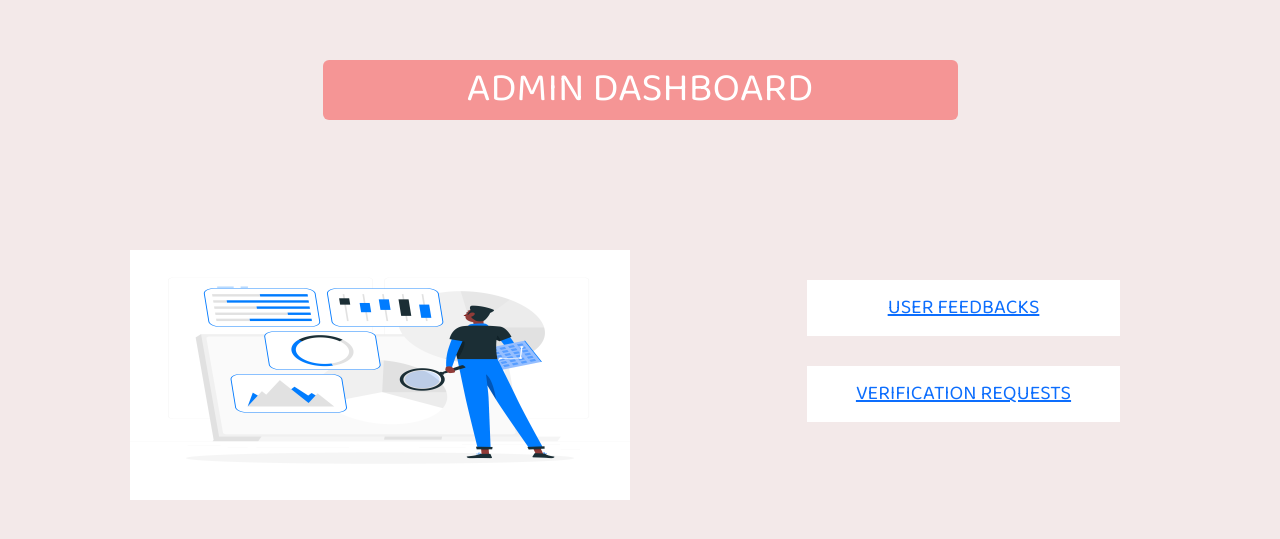
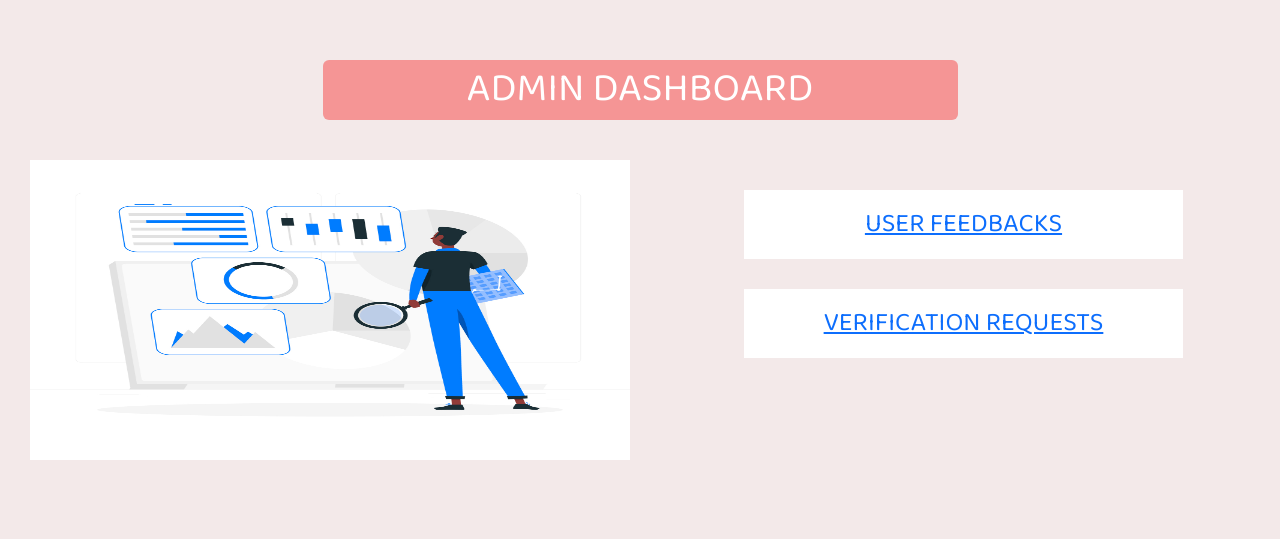
Before and after one commit to hritika1025/Blood_Donation_Management_System, a Flask app: page /admin_dashboard in a window 1280 px wide. Shown: the part 82-621 px from the top of the page. Run offline with Flask 2, Linux system fonts and the light colour scheme; some libraries are stand-ins or nearby versions.

Commit message:
Made the changes.

```diff
--- a/static/css/admin_dashboard2.css
+++ b/static/css/admin_dashboard2.css
@@ -143,11 +143,12 @@ body{
 .links{
     margin: auto;
     align-items: center;
-  width: 50%;
+  width: 70%;
   border: 3px solid white;
-  padding: 10px;
+  padding: 12px;
   background-color: white;
   text-align: center;
+  font-size: 26px;
 }
 .btn btn-secondary{
     margin: 5px;
@@ -289,6 +290,7 @@ img {
     align-items: center;
     align-content: center;
     text-align: right;
+    border-radius: 10px;
 
 }
 .row {
--- a/template/admin_dashboard.html
+++ b/template/admin_dashboard.html
@@ -65,9 +65,7 @@
         ADMIN DASHBOARD
       </div>
       <br>
-      <br>
-      <br>
-      <br>
+
 
 
 
@@ -75,7 +73,7 @@
       <div class="row">
         <div class="column">
           <div class="imgbox">
-            <img src="../static/images/admin1.jpg" height="250px" width="500px">
+            <img src="../static/images/admin1.jpg" height="300px" width="600px">
           </div>
         </div>
         <div class="column">
```
